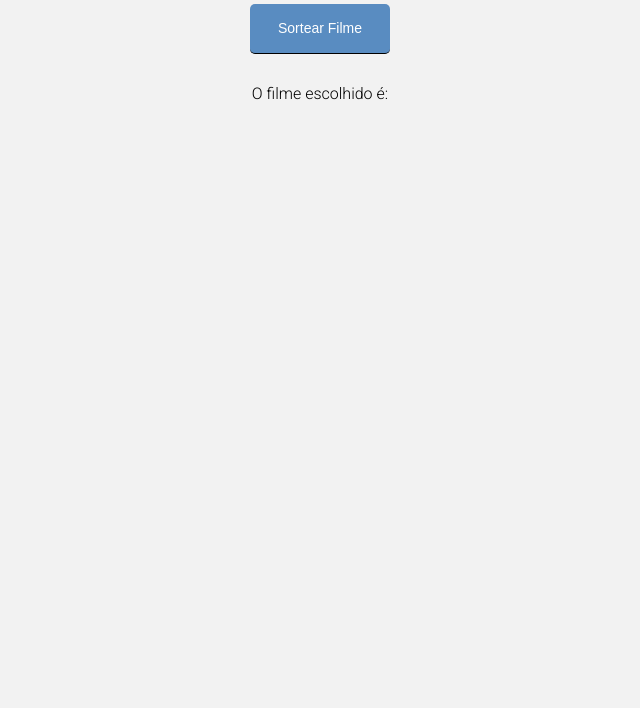
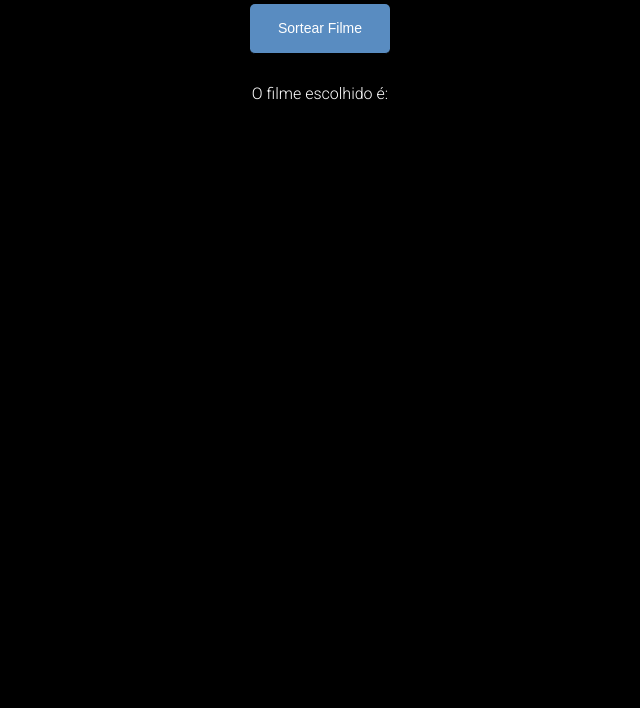
Before and after one commit to caykeneves/random-movie, a plain HTML site: page index.html in a window 1280 px wide. Shown: the part 92-800 px from the top of the page, without its empty margins (320-960 px from the left). Drawn offline with Linux system fonts and the light colour scheme.

Commit message:
Mudança de cor de fundo

```diff
--- a/index.html
+++ b/index.html
@@ -13,7 +13,8 @@
 		font-family: 'Roboto', Arial, sans-serif;
 		font-weight: lighter;
 		text-align: center;
-		background: #f2f2f2;
+		color: #fff;
+		background: #000;
 	}
 	.wrapper {
 		max-width: 768px;
@@ -21,7 +22,6 @@
 		padding: 0 15px;
 	}
 	#btnSorteio {
-		background: lightblue;
 		font-size: 14px;
 		width: 140px;
 		background: #598cc1;
```
